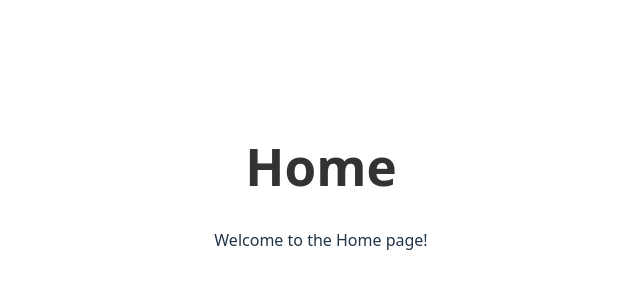
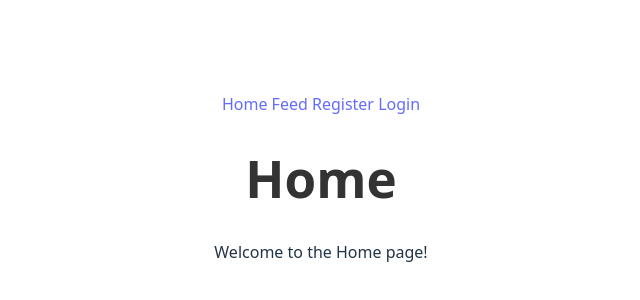
Before and after one commit to markohautala/vue.js, a Vue app in the folder my-vue-app/: page / in a window 1280 px wide. Shown: the part 214-514 px from the top of the page, without its empty margins (319-959 px from the left). Built offline with nearby package versions, Linux system fonts and the light colour scheme.

Commit message:
add Firebase integration and navigation links

```diff
--- a/my-vue-app/package.json
+++ b/my-vue-app/package.json
@@ -9,6 +9,7 @@
     "preview": "vite preview"
   },
   "dependencies": {
+    "firebase": "^11.6.0",
     "vue": "^3.5.13",
     "vue-router": "^4.5.0"
   },
--- a/my-vue-app/src/App.vue
+++ b/my-vue-app/src/App.vue
@@ -2,6 +2,12 @@
 </script>
 
 <template>
+  <nav>
+    <router-link to="/"> Home </router-link>
+    <router-link to="/feed"> Feed </router-link>
+    <router-link to="/register"> Register </router-link>
+    <router-link to="/sign-in"> Login </router-link>
+  </nav>
   <router-view />
 </template>
 
--- a/my-vue-app/src/main.js
+++ b/my-vue-app/src/main.js
@@ -2,6 +2,24 @@ import { createApp } from 'vue'
 import './style.css'
 import App from './App.vue'
 import router from './router'
+
+// Import the functions you need from the SDKs you need
+import { initializeApp } from "firebase/app";
+// TODO: Add SDKs for Firebase products that you want to use
+// https://firebase.google.com/docs/web/setup#available-libraries
+
+// Your web app's Firebase configuration
+const firebaseConfig = {
+  apiKey: "AIzaSyC2-ivyvDenKmKEGkXBfmZjFPSYC-ZvP3A",
+  authDomain: "vue-firebase-auth-7c95f.firebaseapp.com",
+  projectId: "vue-firebase-auth-7c95f",
+  storageBucket: "vue-firebase-auth-7c95f.firebasestorage.app",
+  messagingSenderId: "914367416383",
+  appId: "1:914367416383:web:cceb179fc4cb0ab05fd08a"
+};
+
+// Initialize Firebase
+initializeApp(firebaseConfig);
 
 const app = createApp(App)
 
```
Also changed, not shown: 1 other file (tests, documents, lock files or other folders).
